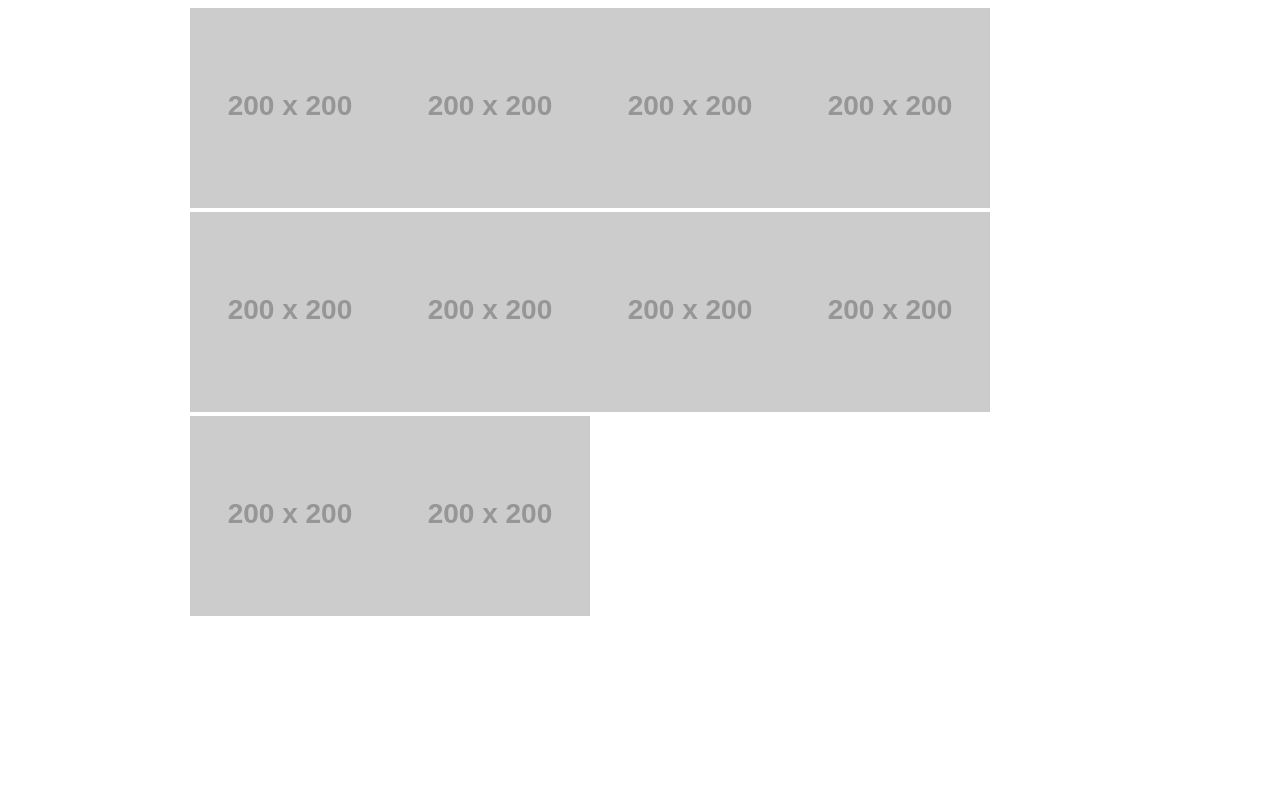
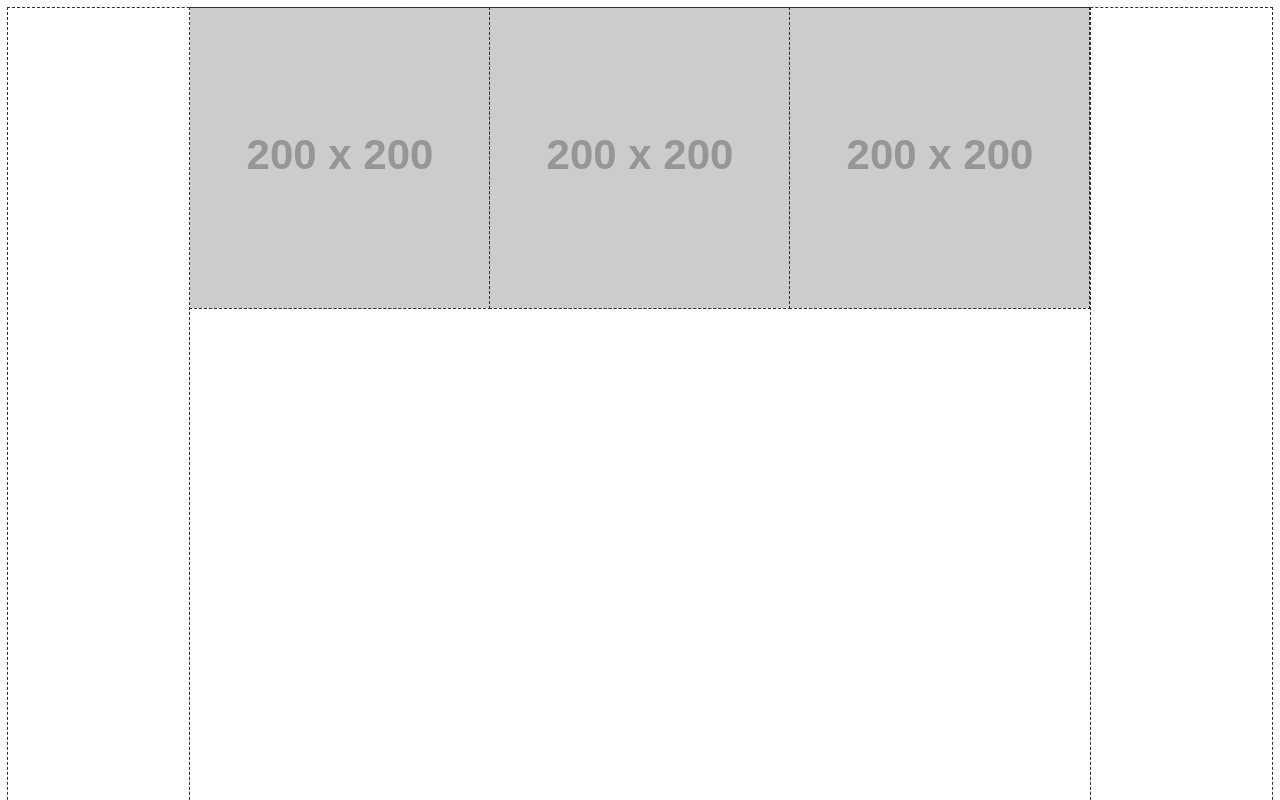
Before and after one commit to kadonomaro/Simple-slider, a plain HTML site: page index.html in a window 1280 px wide. Shown: the top 800 px of the page. Drawn offline with Linux system fonts and the light colour scheme; placeholder pictures from the web are drawn by us.

Commit message:
added started layout/styles

```diff
--- a/css/style.scss
+++ b/css/style.scss
@@ -1,5 +1,8 @@
 @import '../libs/simpleSlider/simple-slider';
 
+* {
+    outline: 1px dashed #303030;
+}
 .app {
     max-width: 900px;
     margin: 0 auto;
--- a/index.html
+++ b/index.html
@@ -11,6 +11,7 @@
 
     <div class="app">
         <div class="images">
+            <div class="images__item"><img src="https://via.placeholder.com/200/f90" alt=""></div>
             <div class="images__item"><img src="https://via.placeholder.com/200" alt=""></div>
             <div class="images__item"><img src="https://via.placeholder.com/200" alt=""></div>
             <div class="images__item"><img src="https://via.placeholder.com/200" alt=""></div>
@@ -19,8 +20,7 @@
             <div class="images__item"><img src="https://via.placeholder.com/200" alt=""></div>
             <div class="images__item"><img src="https://via.placeholder.com/200" alt=""></div>
             <div class="images__item"><img src="https://via.placeholder.com/200" alt=""></div>
-            <div class="images__item"><img src="https://via.placeholder.com/200" alt=""></div>
-            <div class="images__item"><img src="https://via.placeholder.com/200" alt=""></div>
+            <div class="images__item"><img src="https://via.placeholder.com/200/303030" alt=""></div>
         </div>
     </div>
     <script src="js/main.js" type="module"></script>
--- a/js/main.js
+++ b/js/main.js
@@ -5,6 +5,7 @@ let imageSlider = document.querySelector('.images');
 let slider = new SimpleSlider({
     selector: imageSlider,
     nav: true,
+    transition: 'ease',
     slideToShow: 3,
 });
 slider.init();
--- a/libs/simpleSlider/_simple-slider.scss
+++ b/libs/simpleSlider/_simple-slider.scss
@@ -1,12 +1,23 @@
 .simple-slider {
+    overflow: hidden;
 
     &__wrapper {
 
     }
     &__track {
 
+        &::after {
+            content: '';
+            display: table;
+            clear: both;
+        }
     }
     &__slide {
         float: left;
     }
+    img {
+        display: block;
+        width: 100%;
+        max-width: 100%;
+    }
 }
--- a/libs/simpleSlider/simple-slider.js
+++ b/libs/simpleSlider/simple-slider.js
@@ -1,23 +1,46 @@
-class SimpleSlider {
+export default class SimpleSlider {
     constructor(options) {
         this.selector = options.selector;
         this.slideToShow = options.slideToShow || 3;
+        this.startFrom = options.startFrom || 'first'; // first, center, last
         this.nav = options.nav || true;
+        this.dots = options.dots || false;
+        this.dotsClass = options.dotsClass || '';
+        this.transition = options.transition || 'linear';
     }
+
     init() {
-        this.addClass();
+        console.dir(this);
+        let sliderTrack = document.createElement('div');
+        let sliderLength = this.selector.children.length;
+        this.selector.classList.add('simple-slider');
+        sliderTrack.classList.add('simple-slider__track');
+
+        [...this.selector.children].forEach(child => {
+
+
+            sliderTrack.appendChild(child);
+            child.style.width = 100 / sliderLength + '%';
+
+
+        });
+        this.selector.appendChild(sliderTrack);
+
+        sliderTrack.style.width = sliderTrack.children.length * 100 / this.slideToShow + '%';
+
+        this.setInitialClasses(sliderTrack, 'simple-slider__slide');
     }
-    addClass() {
-        [...this.selector.children].forEach(child => {
-            child.classList.add('simple-slider__slide');
+
+
+
+    setInitialClasses(parentSelector, className) {
+        [...parentSelector.children].forEach(child => {
+            child.classList.add(className);
         });
     }
-    slidePrev() {
-
-    }
-    slideNext() {
-
-    }
+    setInitialState() {}
+    slidePrev() {}
+    slideNext() {}
 }
 
-export default SimpleSlider;
+//Подумать над длиной трека
```
Also changed, not shown: css/style.css, 1 other file.
